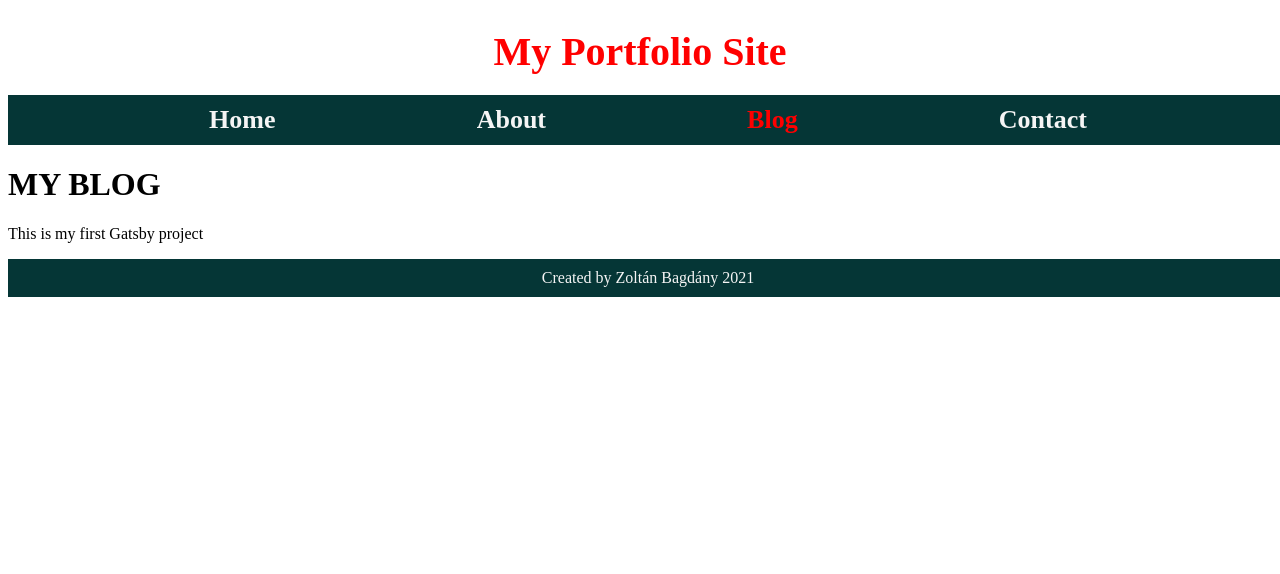
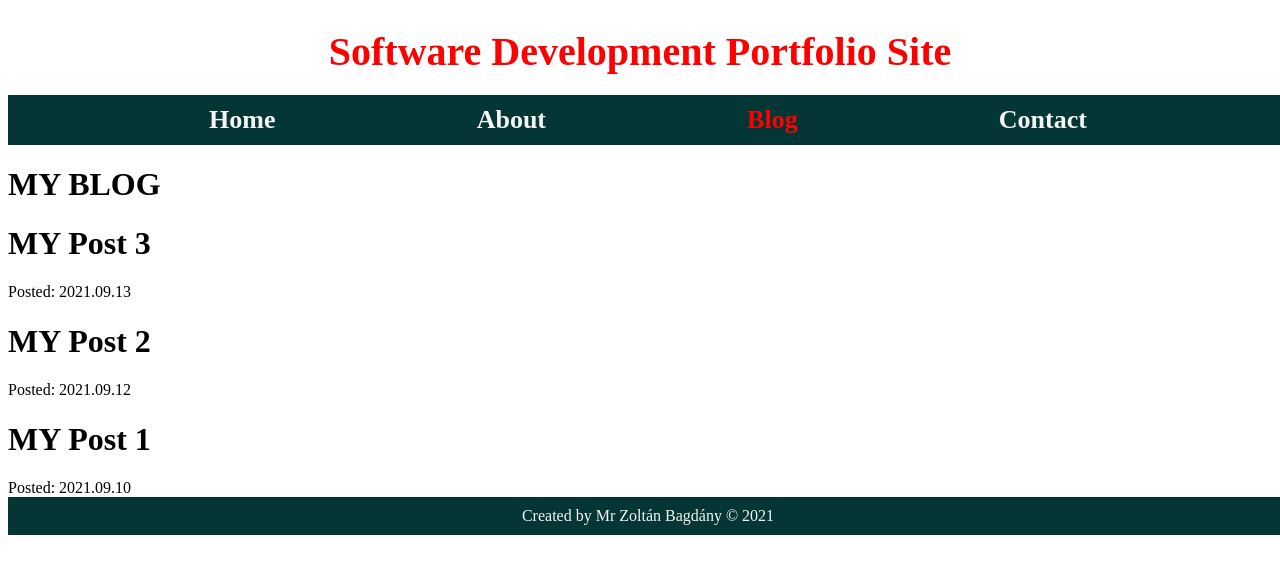
Before and after one commit to bgzoltan/myportfolio, a Gatsby site: page /blog in a window 1280 px wide. Built offline with nearby package versions, Linux system fonts and the light colour scheme; Gatsby itself is replaced by a stand-in of ours.

Commit message:
Blog list query is ready

```diff
--- a/gatsby-config.js
+++ b/gatsby-config.js
@@ -1,21 +1,24 @@
 module.exports = {
   siteMetadata: {
-    title: `Gatsby Default Starter`,
-    description: `Kick off your next, great Gatsby project with this default starter. This barebones starter ships with the main Gatsby configuration files you might need.`,
-    author: `@gatsbyjs`,
-    siteUrl: `https://gatsbystarterdefaultsource.gatsbyjs.io/`,
+    title: `Software Development Portfolio Site`,
+    description: `You can see here my frontend software development projects coded with HTML-5, Javascript, React, Gatsby CSS/SASS`,
+    author: `Mr Zoltán Bagdány`,
+    siteUrl: `https://frontenddeveloper.hu`,
+    copyright: `© 2021`,
   },
   plugins: [
     `gatsby-plugin-sass`,
-    `gatsby-plugin-react-helmet`,
-    `gatsby-plugin-image`,
     {
       resolve: `gatsby-source-filesystem`,
       options: {
-        name: `images`,
-        path: `${__dirname}/src/images`,
+        name: `blogs`,
+        path: `${__dirname}/src/blog`,
       },
     },
+    `gatsby-plugin-mdx`,
+    `gatsby-plugin-react-helmet`,
+    `gatsby-plugin-image`,
+
     `gatsby-transformer-sharp`,
     `gatsby-plugin-sharp`,
     {
--- a/package.json
+++ b/package.json
@@ -5,15 +5,19 @@
   "version": "0.1.0",
   "author": "Kyle Mathews <mathews.kyle@gmail.com>",
   "dependencies": {
+    "@mdx-js/mdx": "^1.6.22",
+    "@mdx-js/react": "^1.6.22",
     "gatsby": "^3.13.0",
     "gatsby-core-utils": "^2.13.0",
     "gatsby-plugin-image": "^1.13.0",
     "gatsby-plugin-manifest": "^3.13.0",
+    "gatsby-plugin-mdx": "^2.13.0",
     "gatsby-plugin-offline": "^4.13.0",
     "gatsby-plugin-react-helmet": "^4.13.0",
     "gatsby-plugin-sass": "^4.13.0",
     "gatsby-plugin-sharp": "^3.13.0",
     "gatsby-source-filesystem": "^3.13.0",
+    "gatsby-transformer-remark": "^4.10.0",
     "gatsby-transformer-sharp": "^3.13.0",
     "prop-types": "^15.7.2",
     "react": "^17.0.1",
--- /dev/null
+++ b/src/blog/post1.mdx
@@ -0,0 +1,9 @@
+---
+title: "MY Post 1"
+date: "2021.09.10"
+---
+
+## Topics
+
+1. Bubbi
+2. Mogyi
--- /dev/null
+++ b/src/blog/post2.mdx
@@ -0,0 +1,10 @@
+---
+title: "MY Post 2"
+date: "2021.09.12"
+---
+
+## Topics
+
+1. Zoli
+2. Gabi
+3. Bianka
--- /dev/null
+++ b/src/blog/post3.mdx
@@ -0,0 +1,9 @@
+---
+title: "MY Post 3"
+date: "2021.09.13"
+---
+
+## Topics
+
+1. My house
+2. Your house
--- a/src/components/footer.js
+++ b/src/components/footer.js
@@ -2,10 +2,12 @@ import React from "react"
 
 import * as footerStyle from "../styles/footer.module.scss" //There is a problem without "* as"
 
-const Footer = () => {
+const Footer = ({ siteMeta }) => {
   return (
     <footer className={footerStyle.container}>
-      <div className={footerStyle.created}>Created by Zoltán Bagdány 2021</div>
+      <div className={footerStyle.created}>
+        Created by {siteMeta.author} {siteMeta.copyright}
+      </div>
     </footer>
   )
 }
--- a/src/components/header.js
+++ b/src/components/header.js
@@ -1,11 +1,12 @@
 import React from "react"
 import Nav from "../components/nav"
+
 import * as headerStyle from "../styles/header.module.scss" //There is a problem without "* as"
 
-const Header = () => {
+const Header = ({ siteMeta }) => {
   return (
     <header>
-      <div className={headerStyle.siteTitle}>My Portfolio Site</div>
+      <div className={headerStyle.siteTitle}>{siteMeta.title}</div>
       <Nav />
     </header>
   )
--- a/src/components/layout.js
+++ b/src/components/layout.js
@@ -1,14 +1,29 @@
 import React from "react"
 import Header from "./header"
 import Footer from "./footer"
+import { graphql, useStaticQuery } from "gatsby"
 
 const Layout = props => {
+  const data = useStaticQuery(graphql`
+    query {
+      site {
+        siteMetadata {
+          author
+          description
+          title
+          copyright
+        }
+      }
+    }
+  `)
+
+  const siteMeta = data.site.siteMetadata
+  console.log(siteMeta)
   return (
     <div className="container">
-      <Header />
+      <Header siteMeta={siteMeta} />
       <div className="content"> {props.children}</div>
-
-      <Footer />
+      <Footer siteMeta={siteMeta} />
     </div>
   )
 }
--- a/src/pages/blog.js
+++ b/src/pages/blog.js
@@ -1,11 +1,33 @@
 import React from "react"
 import Layout from "../components/layout"
+import { graphql, useStaticQuery } from "gatsby"
 
 const BlogPage = () => {
+  const data = useStaticQuery(graphql`
+    {
+      allMdx(sort: { order: DESC, fields: frontmatter___date }) {
+        nodes {
+          frontmatter {
+            title
+            date
+          }
+          id
+        }
+      }
+    }
+  `)
+
+  const blogs = data.allMdx.nodes
+
   return (
     <Layout>
       <h1>MY BLOG</h1>
-      <p>This is my first Gatsby project</p>
+      {blogs.map(blog => (
+        <div key={blog.frontmatter.id}>
+          <h1>{`${blog.frontmatter.title}`}</h1>{" "}
+          {`Posted: ${blog.frontmatter.date}`}
+        </div>
+      ))}
     </Layout>
   )
 }
```
Also changed, not shown: src/pages/{mdx.slug}.js (added, +33 -0 lines), 1 other file.
